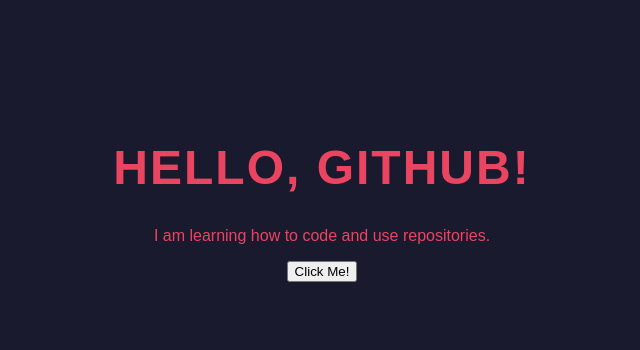
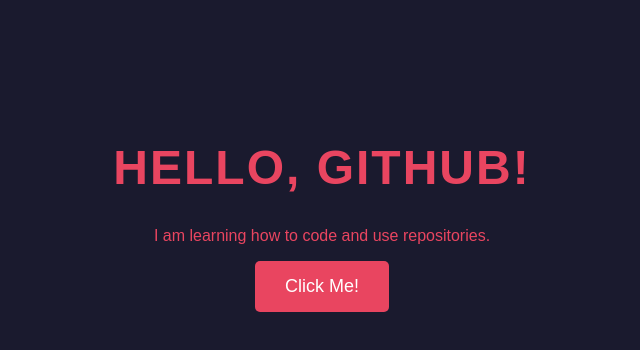
Before and after one commit to PRAKASH2K03/my-first-code, a plain HTML site: page index.html in a window 1280 px wide. Shown: the whole page, without its empty margins (318-958 px from the left). Drawn offline with Linux system fonts and the light colour scheme.

Commit message:
Add button styles with hover effects

```diff
--- a/css/style.css
+++ b/css/style.css
@@ -11,3 +11,18 @@
     text-transform: uppercase;
     letter-spacing: 2px;
 }
+button {
+    background-color: #e94560;
+    color: white;
+    padding: 15px 30px;
+    border: none;
+    border-radius: 5px;
+    font-size: 18px;
+    cursor: pointer;
+    transition: 0.3s;
+}
+
+button:hover {
+    background-color: #3498db;
+    transform: scale(1.1);
+}
```
